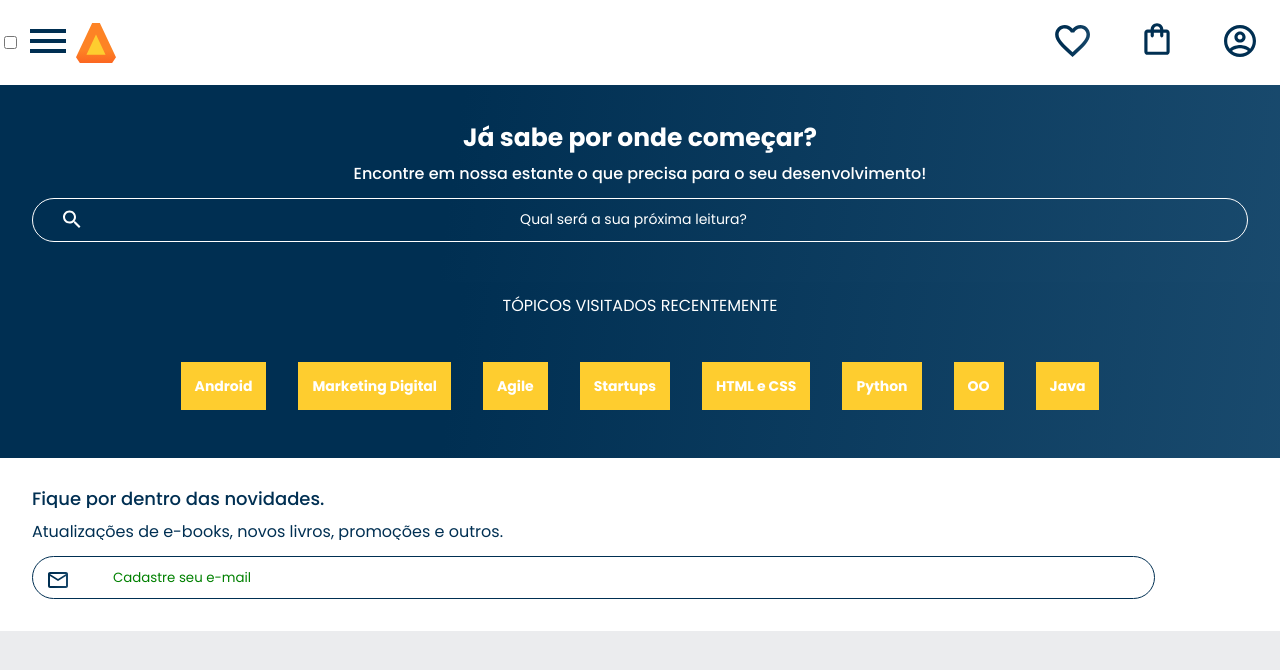
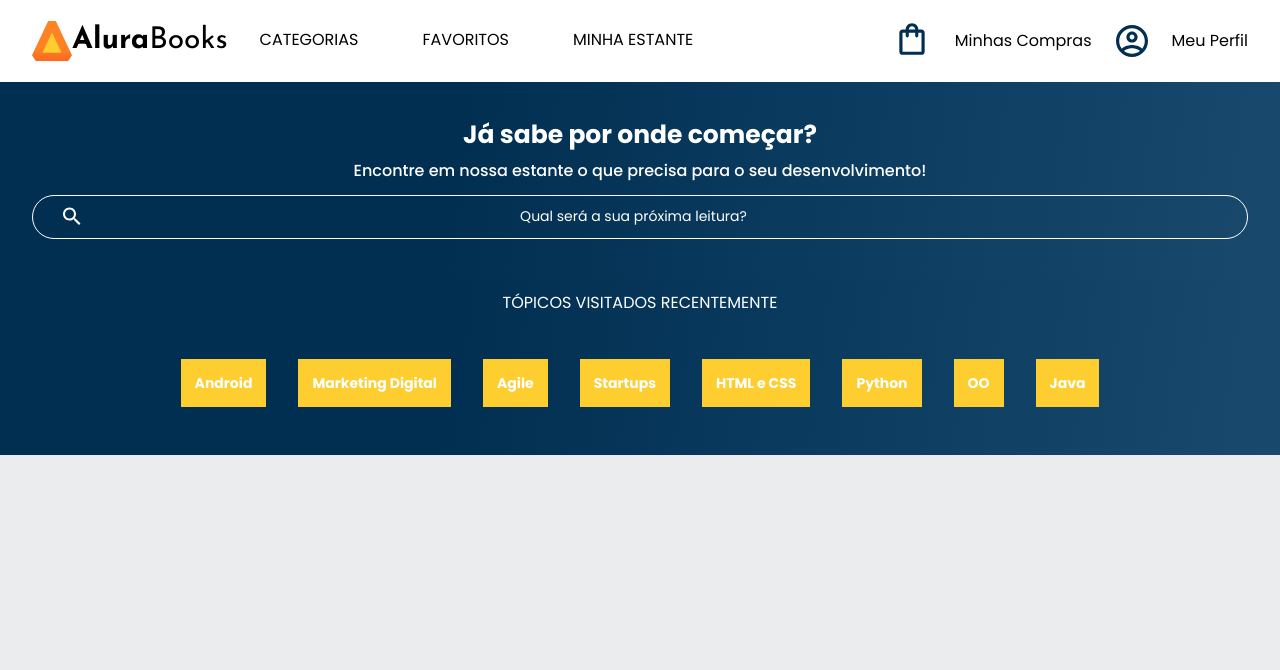
Before and after one commit to andreia025martins/Jornada-2-Modelo, a plain HTML site: page index.html in a window 1280 px wide. Drawn offline with Linux system fonts and the light colour scheme.

Commit message:
Add files via upload

```diff
--- a/index.html
+++ b/index.html
@@ -9,6 +9,8 @@
     <link rel="preconnect" href="https://fonts.googleapis.com">
 <link rel="preconnect" href="https://fonts.gstatic.com" crossorigin>
 <link href="https://fonts.googleapis.com/css2?family=Poppins:wght@400;500;700&display=swap" rel="stylesheet">
+<link href="https://fonts.googleapis.com/css2?family=Josefin+Sans:ital,wght@0,100..700;1,100..700&family=Poppins:wght@400;500;700&display=swap" rel="stylesheet">
+
 </head>
 <body>
     <header class="cabecalho">
@@ -34,15 +36,47 @@
           <li class="lista-menu__item">
             <a href="#" class="lista-menu__link">Design & Ux</a>
           </li>
-
         </ul>
         <img src="img/Logo.svg" alt="Logo da Alura" class="cabecalho__logo">
+        <h1 class="container__titulo">
+          <b class="container__titulo--negrito">Alura</b>Books
+        </h1>
       </div>
 
+      <ul class="opcoes">
+        <input type="checkbox" id="opcoes-menu" class="opcoes__botao">
+        <label for="opcoes-menu">
+          <li class="opcoes__item">Categorias</li>
+        </label>
+        <ul class="lista-menu">
+          <li class="lista-menu__item">
+            <a href="#" class="lista-menu__link">Programação</a>
+          </li>
+          <li class="lista-menu__item">
+            <a href="#" class="lista-menu__link">Front-end</a>
+          </li>
+          <li class="lista-menu__item">
+            <a href="#" class="lista-menu__link">Infraestrutura</a>
+          </li>
+          <li class="lista-menu__item">
+            <a href="#" class="lista-menu__link">Business</a>
+          </li>
+          <li class="lista-menu__item">
+            <a href="#" class="lista-menu__link">Design & Ux</a>
+          </li>
+        </ul>
+        <li class="opcoes__item">
+            <a href="#" class="opcoes__link">Favoritos</a>
+        </li>
+        <li class="opcoes__item">
+            <a href="#" class="opcoes__link">Minha Estante</a>
+        </li>
+    </ul>
+
       <div class="container">
-        <a href="#"><img src="img/Favoritos.svg" alt="Meus favoritos" class="cabecalho__imagem"></a>
-        <a href="#"><img src="img/Compras.svg" alt="Carrinho de compras" class="cabecalho__imagem"></a>
-        <a href="#"><img src="img/Usuário.svg" alt="Meu perfil" class="cabecalho__imagem"></a>
+        <a href="#"><img src="img/Favoritos.svg" alt="Meus favoritos" class="cabecalho__imagem container__imagem-transparent" ></a>
+        <a href="#" class="container__link"><img src="img/Compras.svg" alt="Carrinho de compras" class="cabecalho__imagem"><p class="container__texto">Minhas Compras</p></a>
+        <a href="#" class="container__link"><img src="img/Usuário.svg" alt="Meu perfil" class="cabecalho__imagem"><p class="container__texto">Meu Perfil</p></a>
       </div>
     </header>
     <section class="banner">
@@ -65,12 +99,6 @@
       </ul>
     </section>
 
-    <section class="contato">
-      <h2 class="contato__titulo">Fique por dentro das novidades.</h2>
-      <p class="contato__texto">Atualizações de e-books, novos livros, promoções e outros.</p>
-      <input type="email" placeholder="Cadastre seu e-mail" class="contato__email">
-    </section>
-
 
 
 </body>
--- a/style.css
+++ b/style.css
@@ -1,7 +1,6 @@
 @import url("styles/header.css");
 @import url("styles/banner.css");
 @import url("styles/topicos.css");
-@import url("styles/contato.css");
 
 :root{
     --cor-de-fundo: #EBECEE;
@@ -10,6 +9,8 @@
    --azul-degrade:linear-gradient(97.54deg, #002F52 35.49%, #326589 165.37%);
    --azul: #002F52;
    --fonte-principal: "poppins";
+   --fonte-secundaria: "Josefin Sans";
+   --preto: #000000;
 }
 
 body{
--- a/styles/header.css
+++ b/styles/header.css
@@ -30,6 +30,10 @@
     top: 100%;
 }
 
+.container__botao{
+    display: none;
+}
+
 .container__botao:checked~.lista-menu{
     display: block;
 }
@@ -50,3 +54,60 @@
     background-clip: text;
     text-transform: uppercase;
 }
+
+@media screen and (min-width: 1024px){
+    .container__titulo{
+        font-family: var(--fonte-secundaria);
+        font-size: 30px;
+        font-weight: 400;
+    }
+    .container__titulo--negrito{
+        font-weight: 700;
+    }
+}
+
+.opcoes{
+    display: flex;
+}
+.opcoes__item{
+    padding:2em;
+    text-transform: uppercase;
+}
+
+.opcoes__link{
+    text-decoration: none;
+    color:var(--preto);
+}
+
+.container__imagem-transparent{
+    display: none;
+}
+
+.cabecalho__menu-hamburger{
+    display: none;
+}
+
+.opcoes__botao:checked~.lista-menu {
+    display: block;
+    width: auto;
+}
+
+.opcoes__botao{
+    display: none;
+
+}
+
+@media screen and (min-width: 1250px) {
+    .container__link{
+        display: flex;
+        align-items: center;
+        text-decoration: none;
+        color: var(--preto);
+    }
+    .cabecalho{
+        padding: 0 2em;
+    }
+    .opcoes{
+        margin-right: auto;
+    }
+}
```
